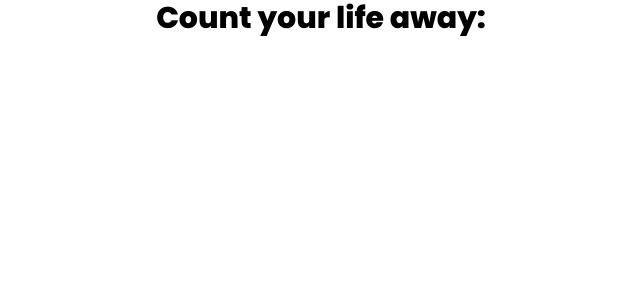
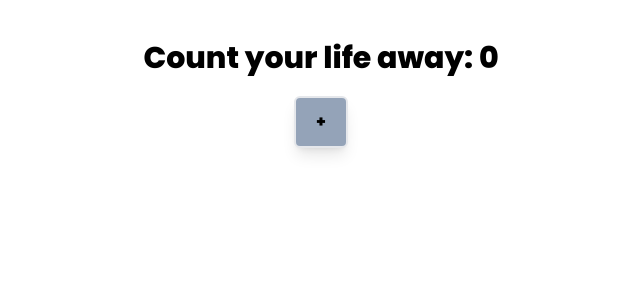
Before and after one commit to VurhD-B/Portfolio, a Next.js app: page / in a window 1280 px wide. Shown: the top 300 px of the page, without its empty margins (319-959 px from the left). Built offline with nearby package versions, Linux system fonts and the light colour scheme.

Commit message:
Implemented a counter

```diff
--- a/app/page.tsx
+++ b/app/page.tsx
@@ -6,12 +6,16 @@ export default function Home() {
   const [count, setCount] = useState(0);
 
   // Function to add a number to the counter:
+  const counterFunc = () => {
+    setCount(count + 1);
+  }
 
   return (
-      <div className="flex flex-col w-full h-full justify-center items-center gap-5">
+      <div className="flex flex-col w-full h-full justify-center items-center gap-5 mt-10">
         <p className="text-3xl font-extrabold">
-          Count your life away:
+          Count your life away: {count}
         </p>
+        <button className="button" onClick={counterFunc}>+</button>
       </div>
   )
 }
--- a/styles/globals.css
+++ b/styles/globals.css
@@ -7,3 +7,7 @@
 html {
     font-family: Poppins, sans-serif;
 }
+
+.button {
+    @apply font-extrabold border-2 shadow-lg rounded-md bg-slate-400 px-5 py-3;
+}
```
